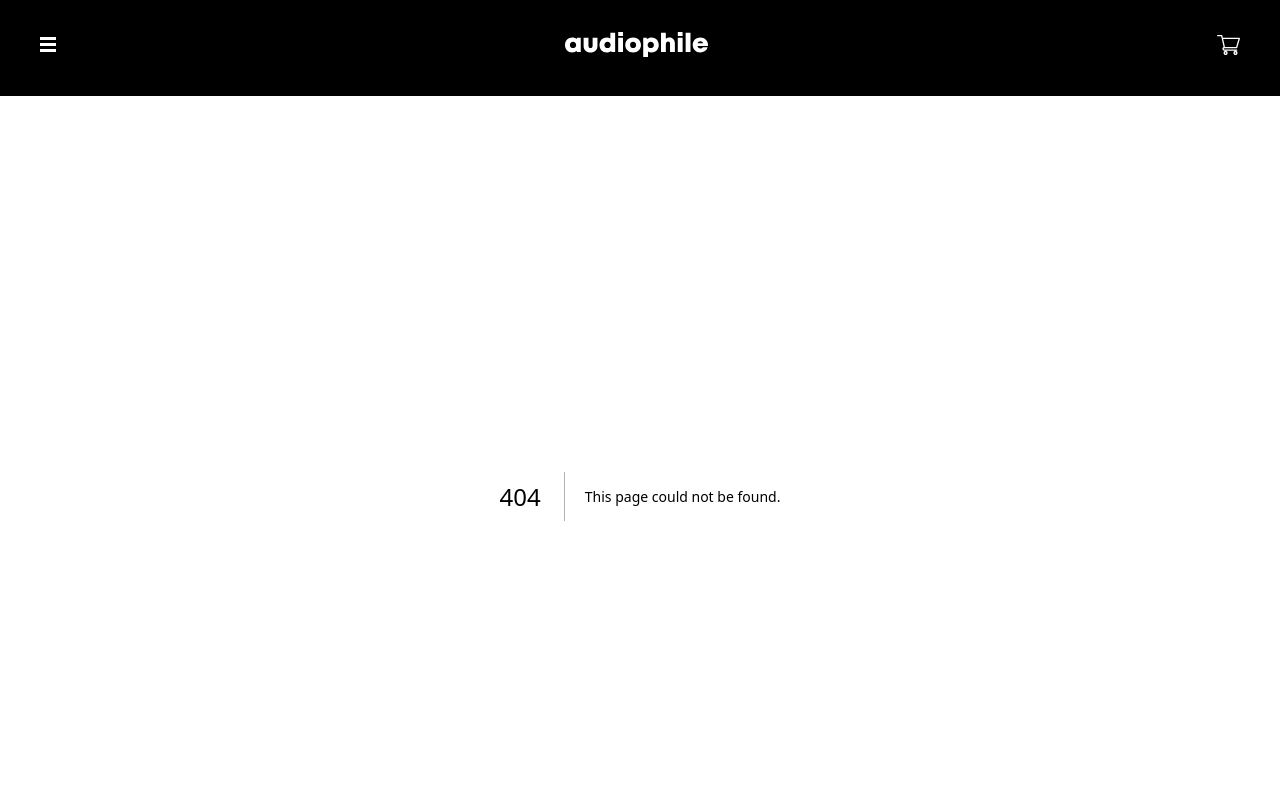
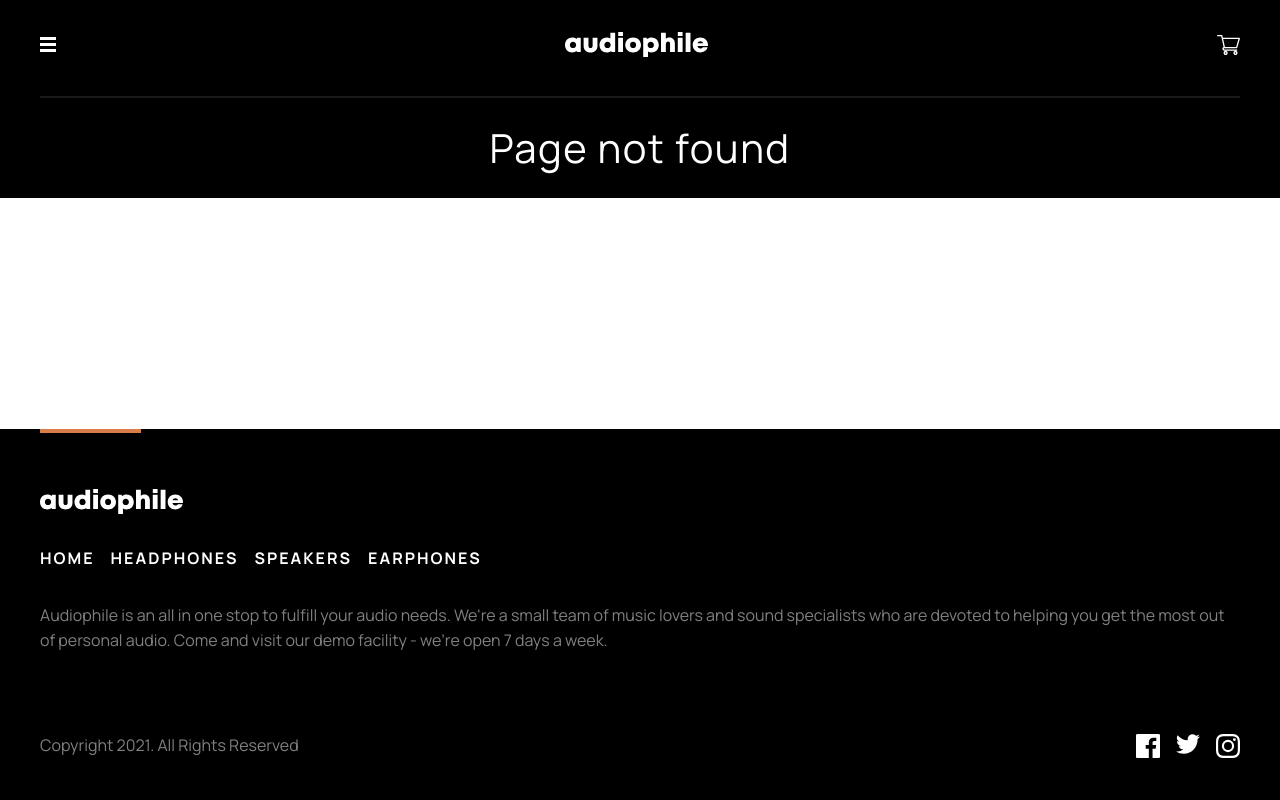
Before and after one commit to BGabrielius/audiophile-ecommerce-website, a Next.js app in the folder 1_frontend/: page /earphones/1 in a window 1280 px wide. Before the commit this address had no page. Shown: the top 800 px of the page. Built offline with nearby package versions, Linux system fonts and the light colour scheme.

Commit message:
added product pages <in progress>

```diff
--- /dev/null
+++ b/1_frontend/src/app/earphones/[id]/page.tsx
@@ -0,0 +1,23 @@
+'use client';
+
+import Gallery from '@/components/Gallery';
+import Headline from '@/components/Headline';
+import React, { useEffect } from 'react';
+
+const page = ({ params }: { params: { id: string } }) => {
+  useEffect(() => {
+    console.log(params.id);
+  }, []);
+
+  return (
+    <main className='flex justify-start'>
+      {params.id === 'yx1' ? (
+        <Gallery product='yx1-earphones' />
+      ) : (
+        <Headline headline='Page not found' />
+      )}
+    </main>
+  );
+};
+
+export default page;
--- /dev/null
+++ b/1_frontend/src/app/headphones/[id]/page.tsx
@@ -0,0 +1,7 @@
+import React from 'react';
+
+const page = () => {
+  return <div>page</div>;
+};
+
+export default page;
--- /dev/null
+++ b/1_frontend/src/app/speakers/[id]/page.tsx
@@ -0,0 +1,7 @@
+import React from 'react';
+
+const page = () => {
+  return <div>page</div>;
+};
+
+export default page;
```
